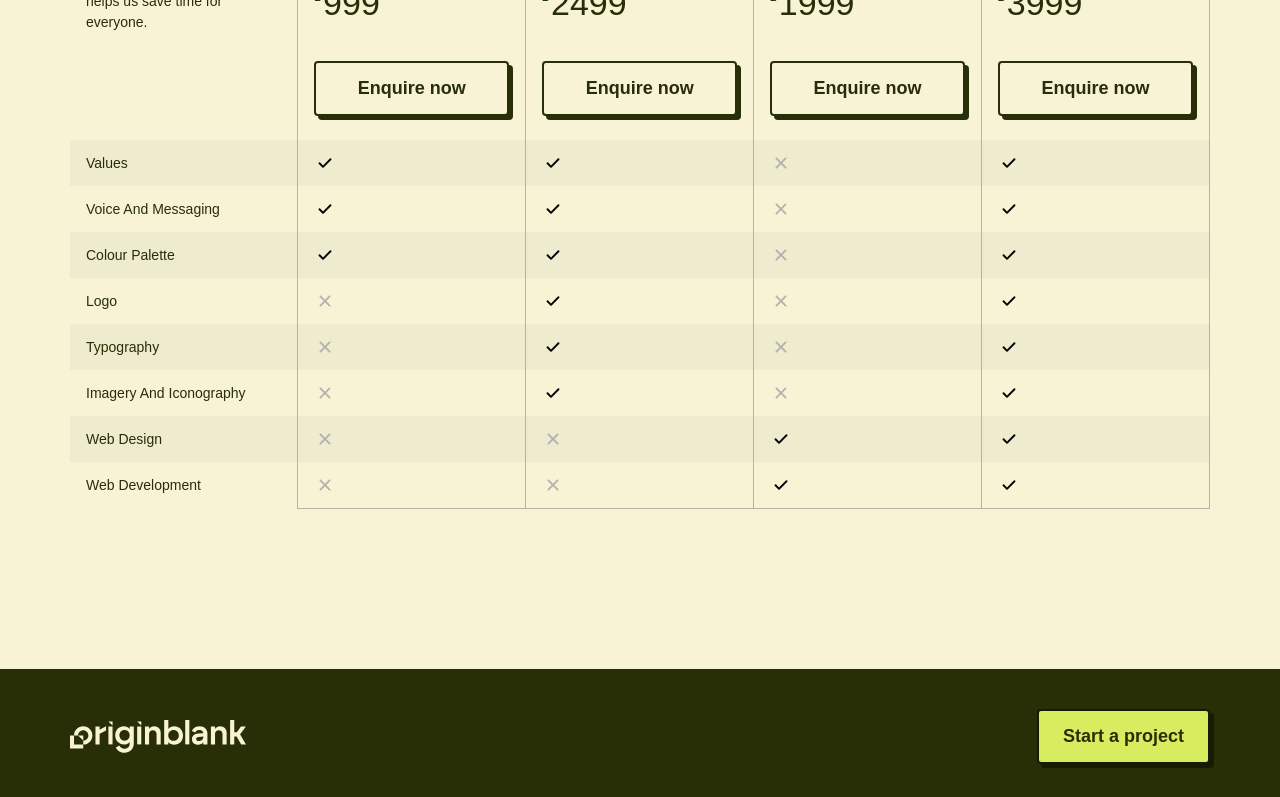
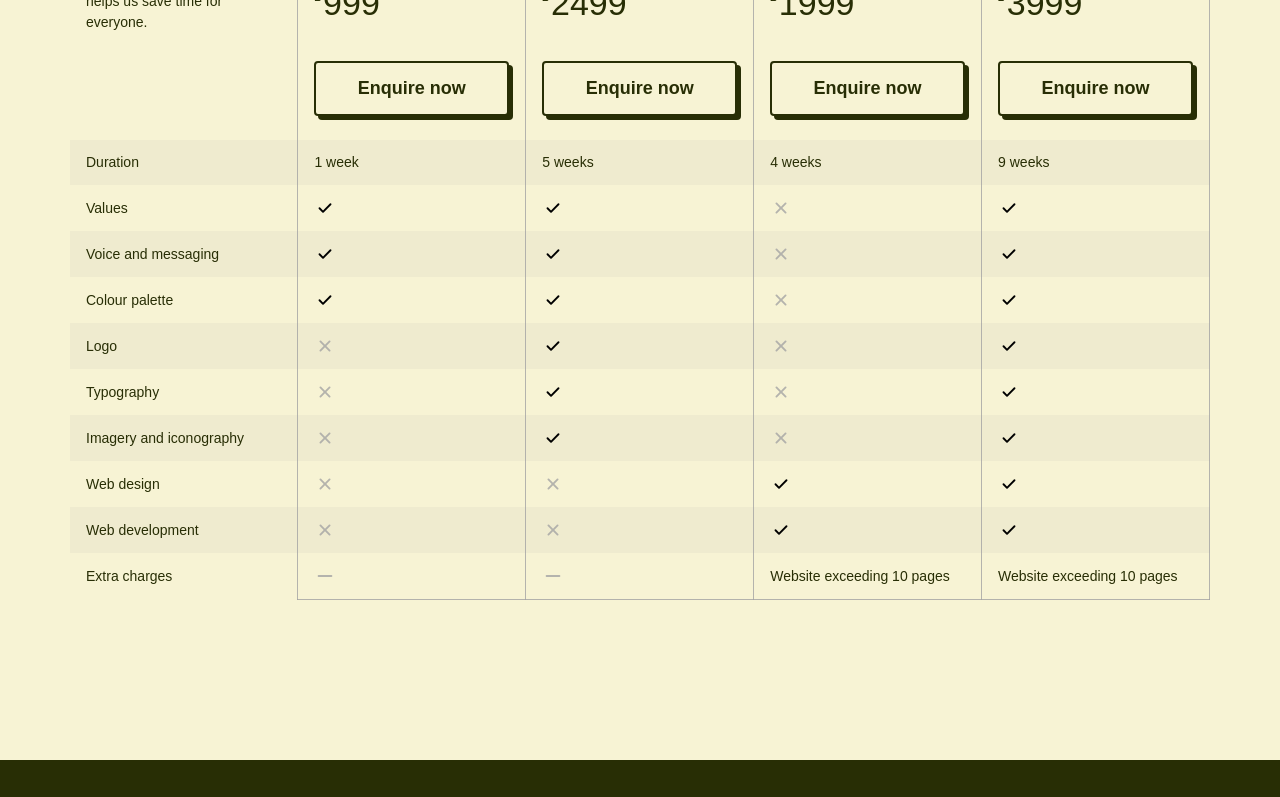
Before and after one commit to sgarciagallego/originblank, a Next.js app: page /packages in a window 1280 px wide. Shown: the part 748-1545 px from the top of the page. Built offline with nearby package versions, Linux system fonts and the light colour scheme; a web font is replaced by a local one.

Commit message:
Adding final information, fixing linting issues

```diff
--- a/components/atoms/vector.js
+++ b/components/atoms/vector.js
@@ -1,9 +1,11 @@
 import CheckVector from "./vectors/check"
+import MinusVector from "./vectors/minus"
 import UncheckVector from "./vectors/uncheck"
 import WordMark from "./vectors/wordmark"
 
 const svg = {
   check: CheckVector,
+  minus: MinusVector,
   uncheck: UncheckVector,
   wordmark: WordMark,
 }
--- /dev/null
+++ b/components/atoms/vectors/minus.js
@@ -0,0 +1,16 @@
+export default function MinusVector(props) {
+  return (
+    <svg
+      x="0px"
+      y="0px"
+      viewBox="0 0 24 24"
+      xmlns="http://www.w3.org/2000/svg"
+      {...props}
+    >
+      <path
+        fill="rgb(var(--N-500), 0.8)"
+        d="M19,11H5a1,1,0,0,0,0,2H19a1,1,0,0,0,0-2Z"
+      />
+    </svg>
+  )
+}
--- a/components/sections/packages/packagesTable.js
+++ b/components/sections/packages/packagesTable.js
@@ -17,6 +17,8 @@ const packages = [
     imageryAndIconography: false,
     webDesign: false,
     webDevelopment: false,
+    extraCharges: "",
+    duration: 1,
   },
   {
     id: "package_two",
@@ -32,6 +34,8 @@ const packages = [
     imageryAndIconography: true,
     webDesign: false,
     webDevelopment: false,
+    extraCharges: "",
+    duration: 5,
   },
   {
     id: "package_three",
@@ -47,6 +51,8 @@ const packages = [
     imageryAndIconography: false,
     webDesign: true,
     webDevelopment: true,
+    extraCharges: "Website exceeding 10 pages",
+    duration: 4,
   },
   {
     id: "package_four",
@@ -62,25 +68,31 @@ const packages = [
     imageryAndIconography: true,
     webDesign: true,
     webDevelopment: true,
+    extraCharges: "Website exceeding 10 pages",
+    duration: 9,
   },
 ]
 
 const formatServiceType = (service) => {
   const words = service.match(/[A-Za-z][a-z]*/g) || []
-  return words.map(word => word.charAt(0).toUpperCase() + word.slice(1)).join(' ')
+  const firstWord = words[0] || ""
+  const restOfWords = words.slice(1).map(word => word.toLowerCase())
+  return [firstWord.charAt(0).toUpperCase() + firstWord.slice(1), ...restOfWords].join(" ")
 }
 
 export default function PackagesTable() {
   const services = [
-    'values',
-    'voiceAndMessaging',
-    'colourPalette',
-    'logo',
-    'typography',
-    'imageryAndIconography',
-    'webDesign',
-    'webDevelopment',
-  ];
+    "duration",
+    "values",
+    "voiceAndMessaging",
+    "colourPalette",
+    "logo",
+    "typography",
+    "imageryAndIconography",
+    "webDesign",
+    "webDevelopment",
+    "extraCharges",
+  ]
 
   return (
     <section className={`space ${styles.wrapper}`}>
@@ -92,7 +104,7 @@ export default function PackagesTable() {
           <tr>
             <th>
               <h2>Not sure which package is right for you?</h2>
-              <p>We respect your time, and we know it's valuable. While our rates are competitive, we get that it might not suit every budget. Being transparent helps us save time for everyone.</p>
+              <p>We respect your time, and we know it&apos;s valuable. While our rates are competitive, we get that it might not suit every budget. Being transparent helps us save time for everyone.</p>
             </th>
             {packages.map(cell => (
               <td key={cell.id}>
@@ -113,9 +125,23 @@ export default function PackagesTable() {
               </th>
               {packages.map(cell => (
                 <td key={cell.id}>
-                  <Vector
-                    name={cell[service] ? "check" : "uncheck"}
-                  />
+                  {cell.hasOwnProperty("extraCharges") && service === "extraCharges" ? (
+                    cell.extraCharges !== "" ? (
+                      cell.extraCharges
+                    ) : (
+                      <Vector name="minus" />
+                    )
+                  ) : cell.hasOwnProperty("duration") && service === "duration" ? (
+                    cell.duration !== "" ? (
+                      `${cell.duration} ${cell.duration === 1 ? "week" : "weeks"}`
+                    ) : (
+                      <Vector name="uncheck" />
+                    )
+                  ) : cell[service] ? (
+                    <Vector name="check" />
+                  ) : (
+                    <Vector name="uncheck" />
+                  )}
                 </td>
               ))}
             </tr>
--- a/components/sections/packages/packagesTable.module.scss
+++ b/components/sections/packages/packagesTable.module.scss
@@ -1,7 +1,6 @@
 .wrapper {
   margin-top: 10rem;
   margin-bottom: 10rem;
-  overflow-x: auto;
 
   & h2 {
     font-size: 1.375rem;
```
